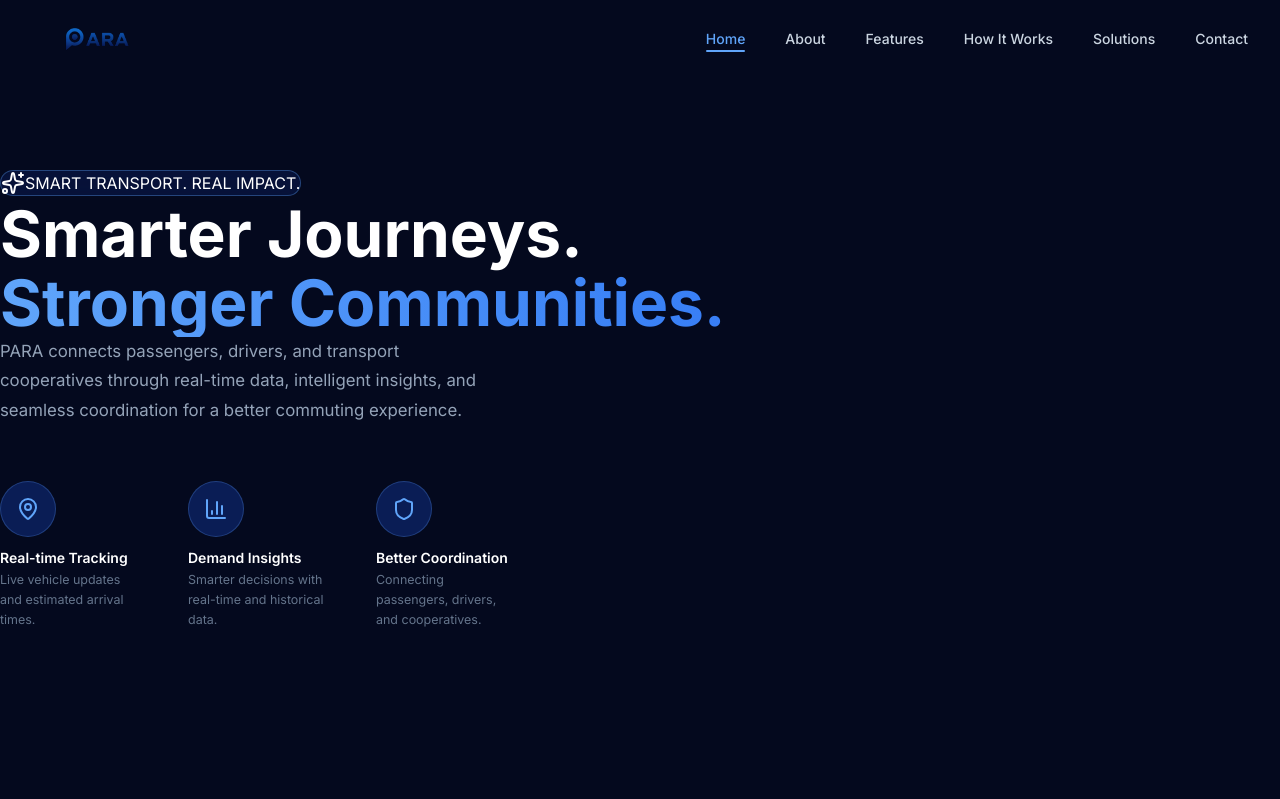
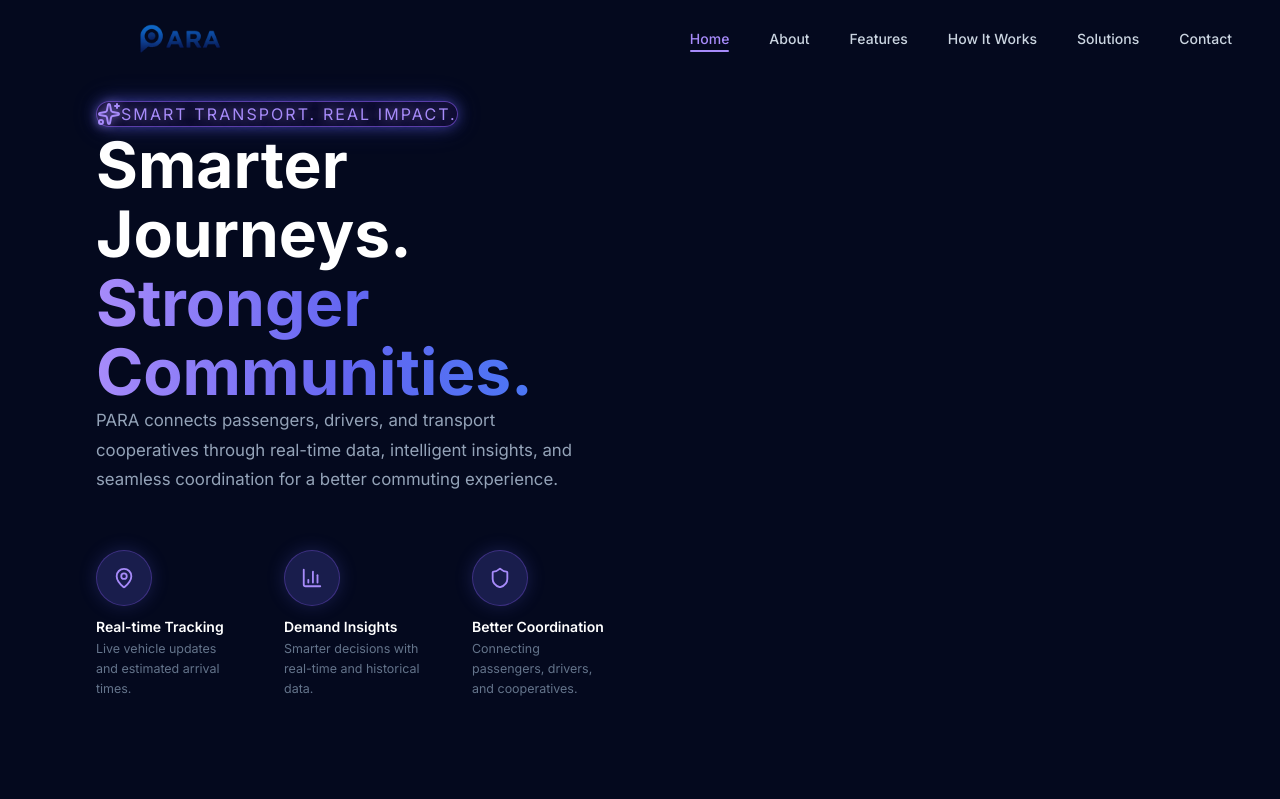
Before and after one commit to Supremo290/PARA, a Next.js app: page / in a window 1280 px wide. Shown: the top 799 px of the page. Built offline with nearby package versions, Linux system fonts and the light colour scheme.

Commit message:
Enhance Navbar and Hero components with improved styles and animations

```diff
--- a/app/components/Navbar.tsx
+++ b/app/components/Navbar.tsx
@@ -8,38 +8,32 @@ export default function Navbar() {
   const [activeLink, setActiveLink] = useState('Home')
 
   const navLinks = [
-    { label: 'Home', href: '#home' },
-    { label: 'About', href: '#about' },
-    { label: 'Features', href: '#features' },
-    { label: 'How It Works', href: '#how-it-works' },
-    { label: 'Solutions', href: '#solutions' },
-    { label: 'Contact', href: '#contact' },
+    { label: 'Home',        href: '#home' },
+    { label: 'About',       href: '#about' },
+    { label: 'Features',    href: '#features' },
+    { label: 'How It Works',href: '#how-it-works' },
+    { label: 'Solutions',   href: '#solutions' },
+    { label: 'Contact',     href: '#contact' },
   ]
 
   return (
-    <nav
-      className="fixed w-full top-0 z-50"
-      style={{
-        background: 'transparent',
-        /* No border-bottom — removed */
-      }}
-    >
-      <div style={{ maxWidth: '1280px', margin: '0 auto', paddingLeft: '2rem', paddingRight: '2rem' }}>
+    <nav className="fixed w-full top-0 z-50" style={{ background: 'transparent' }}>
+      <div style={{ maxWidth: '1280px', margin: '0 auto', paddingLeft: '6rem', paddingRight: '3rem' }}>
         <div style={{ display: 'flex', justifyContent: 'space-between', alignItems: 'center', height: '80px' }}>
 
-          {/* Logo — left-aligned naturally by flex */}
+          {/* Logo — bigger */}
           <Link href="/" style={{ display: 'flex', alignItems: 'center', textDecoration: 'none' }} onClick={() => setActiveLink('Home')}>
             <Image
               src="/para-title-logo.png"
               alt="PARA Logo"
-              width={130}
-              height={44}
+              width={168}
+              height={56}
               style={{ objectFit: 'contain' }}
               priority
             />
           </Link>
 
-          {/* Nav Links */}
+          {/* Nav links */}
           <div style={{ display: 'flex', alignItems: 'center', gap: '2.5rem' }}>
             {navLinks.map((link) => (
               <Link
@@ -48,29 +42,21 @@ export default function Navbar() {
                 onClick={() => setActiveLink(link.label)}
                 style={{ textDecoration: 'none', position: 'relative', paddingBottom: '4px' }}
               >
-                <span
-                  style={{
-                    fontSize: '0.875rem',
-                    fontWeight: 500,
-                    color: activeLink === link.label ? '#60a5fa' : '#cbd5e1',
-                    transition: 'color 0.2s',
-                  }}
-                >
+                <span style={{
+                  fontSize: '0.875rem',
+                  fontWeight: 500,
+                  color: activeLink === link.label ? '#a78bfa' : '#cbd5e1',
+                  transition: 'color 0.2s',
+                }}>
                   {link.label}
                 </span>
                 {activeLink === link.label && (
-                  <span
-                    style={{
-                      position: 'absolute',
-                      bottom: 0,
-                      left: 0,
-                      width: '100%',
-                      height: '2px',
-                      background: '#60a5fa',
-                      borderRadius: '9999px',
-                      display: 'block',
-                    }}
-                  />
+                  <span style={{
+                    position: 'absolute', bottom: 0, left: 0,
+                    width: '100%', height: '2px',
+                    background: '#a78bfa',
+                    borderRadius: '9999px', display: 'block',
+                  }} />
                 )}
               </Link>
             ))}
--- a/app/sections/Hero.tsx
+++ b/app/sections/Hero.tsx
@@ -28,19 +28,109 @@ export default function Hero() {
       className="relative min-h-screen w-full overflow-hidden flex flex-col justify-center"
       style={{ background: '#04091e' }}
     >
-      {/* ── Background: sweeping blue light highway (Image 2 style) ── */}
+      <style>{`
+        .hero-grid {
+          position: absolute; inset: 0;
+          background-image:
+            linear-gradient(rgba(139,92,246,0.05) 1px, transparent 1px),
+            linear-gradient(90deg, rgba(99,102,241,0.05) 1px, transparent 1px);
+          background-size: 64px 64px;
+          pointer-events: none;
+        }
+
+        @keyframes orbFloat1 {
+          0%,100% { transform: translate(0,0) scale(1); }
+          33%      { transform: translate(80px,-100px) scale(1.18); }
+          66%      { transform: translate(-50px,60px) scale(0.88); }
+        }
+        @keyframes orbFloat2 {
+          0%,100% { transform: translate(0,0) scale(1); }
+          40%      { transform: translate(-90px,70px) scale(1.22); }
+          70%      { transform: translate(60px,-40px) scale(0.82); }
+        }
+        @keyframes orbFloat3 {
+          0%,100% { transform: translate(0,0) scale(1); }
+          50%      { transform: translate(40px,80px) scale(1.12); }
+        }
+        @keyframes orbFloat4 {
+          0%,100% { transform: translate(0,0) scale(1); }
+          45%      { transform: translate(-60px,-70px) scale(1.08); }
+        }
+
+        .orb { position: absolute; border-radius: 50%; pointer-events: none; }
+        .orb-purple {
+          width: 700px; height: 700px;
+          background: radial-gradient(circle, rgba(139,92,246,0.3) 0%, transparent 70%);
+          top: -220px; right: -160px; filter: blur(70px);
+          animation: orbFloat1 14s ease-in-out infinite;
+        }
+        .orb-blue {
+          width: 560px; height: 560px;
+          background: radial-gradient(circle, rgba(29,78,216,0.4) 0%, transparent 70%);
+          top: -80px; right: 100px; filter: blur(60px);
+          animation: orbFloat2 17s ease-in-out infinite; animation-delay: -5s;
+        }
+        .orb-indigo {
+          width: 500px; height: 500px;
+          background: radial-gradient(circle, rgba(99,102,241,0.25) 0%, transparent 70%);
+          bottom: -120px; right: 180px; filter: blur(80px);
+          animation: orbFloat3 12s ease-in-out infinite; animation-delay: -3s;
+        }
+        .orb-cyan {
+          width: 320px; height: 320px;
+          background: radial-gradient(circle, rgba(56,189,248,0.16) 0%, transparent 70%);
+          top: 38%; left: 54%; filter: blur(50px);
+          animation: orbFloat4 10s ease-in-out infinite; animation-delay: -7s;
+        }
+
+        .corner-glow-tr {
+          position: absolute; pointer-events: none;
+          top: 0; right: 0; width: 620px; height: 420px;
+          background: radial-gradient(ellipse at top right, rgba(139,92,246,0.2) 0%, transparent 65%);
+        }
+        .corner-glow-bl {
+          position: absolute; pointer-events: none;
+          bottom: 0; left: 0; width: 500px; height: 360px;
+          background: radial-gradient(ellipse at bottom left, rgba(29,78,216,0.16) 0%, transparent 65%);
+        }
+
+        @keyframes streakPulse  { 0%,100% { opacity:0.65; } 50% { opacity:1; } }
+        @keyframes streakPulse2 { 0%,100% { opacity:0.42; } 50% { opacity:0.78; } }
+        .sp1 { animation: streakPulse  4.5s ease-in-out infinite; }
+        .sp2 { animation: streakPulse2 6s   ease-in-out infinite; animation-delay:-2s; }
+        .sp3 { animation: streakPulse2 5s   ease-in-out infinite; animation-delay:-3.5s; }
+
+        @keyframes particleDrift {
+          0%   { transform: translateY(0px) translateX(0px); opacity:0; }
+          10%  { opacity: 0.75; }
+          90%  { opacity: 0.38; }
+          100% { transform: translateY(-160px) translateX(18px); opacity:0; }
+        }
+
+        @keyframes badgeGlow {
+          0%,100% { box-shadow: 0 0 14px rgba(99,102,241,0.5), 0 0 28px rgba(99,102,241,0.2), inset 0 0 10px rgba(139,92,246,0.08); }
+          50%      { box-shadow: 0 0 28px rgba(139,92,246,0.8), 0 0 54px rgba(99,102,241,0.35), inset 0 0 18px rgba(139,92,246,0.15); }
+        }
+        .badge-pulse { animation: badgeGlow 3s ease-in-out infinite; }
+      `}</style>
+
+      {/* ── Background ── */}
       <div className="absolute inset-0 pointer-events-none overflow-hidden">
 
-        {/* Deep base gradient — blue on right */}
-        <div
-          className="absolute inset-0"
-          style={{
-            background:
-              'radial-gradient(ellipse 70% 80% at 85% 55%, rgba(20,60,180,0.55) 0%, rgba(10,20,80,0.3) 50%, transparent 75%)',
-          }}
-        />
+        {/* Subtle grid */}
+        <div className="hero-grid" />
 
-        {/* Highway light streaks — curved lines fanning from right */}
+        {/* Corner radial glows */}
+        <div className="corner-glow-tr" />
+        <div className="corner-glow-bl" />
+
+        {/* Animated orbs */}
+        <div className="orb orb-purple" />
+        <div className="orb orb-blue" />
+        <div className="orb orb-indigo" />
+        <div className="orb orb-cyan" />
+
+        {/* SVG: light beams + floating particles */}
         <svg
           className="absolute inset-0 w-full h-full"
           viewBox="0 0 1440 900"
@@ -48,153 +138,105 @@ export default function Hero() {
           xmlns="http://www.w3.org/2000/svg"
         >
           <defs>
-            <radialGradient id="streakGlow" cx="80%" cy="55%" r="50%">
-              <stop offset="0%" stopColor="#1d4ed8" stopOpacity="0.9" />
-              <stop offset="60%" stopColor="#2563eb" stopOpacity="0.3" />
+            <linearGradient id="beam1" x1="0%" y1="0%" x2="100%" y2="0%">
+              <stop offset="0%"   stopColor="#a78bfa" stopOpacity="0" />
+              <stop offset="35%"  stopColor="#7c3aed" stopOpacity="0.55" />
+              <stop offset="65%"  stopColor="#6366f1" stopOpacity="0.95" />
+              <stop offset="100%" stopColor="#3b82f6" stopOpacity="0.15" />
+            </linearGradient>
+            <linearGradient id="beam2" x1="0%" y1="0%" x2="100%" y2="0%">
+              <stop offset="0%"   stopColor="#93c5fd" stopOpacity="0" />
+              <stop offset="45%"  stopColor="#60a5fa" stopOpacity="0.45" />
+              <stop offset="75%"  stopColor="#3b82f6" stopOpacity="0.78" />
+              <stop offset="100%" stopColor="#1d4ed8" stopOpacity="0.1" />
+            </linearGradient>
+            <linearGradient id="beam3" x1="0%" y1="0%" x2="100%" y2="0%">
+              <stop offset="0%"   stopColor="#c4b5fd" stopOpacity="0" />
+              <stop offset="50%"  stopColor="#8b5cf6" stopOpacity="0.38" />
+              <stop offset="80%"  stopColor="#6366f1" stopOpacity="0.65" />
+              <stop offset="100%" stopColor="#4f46e5" stopOpacity="0.1" />
+            </linearGradient>
+            <radialGradient id="coreGlow" cx="82%" cy="49%" r="44%">
+              <stop offset="0%"   stopColor="#6366f1" stopOpacity="0.65" />
+              <stop offset="50%"  stopColor="#3b82f6" stopOpacity="0.22" />
               <stop offset="100%" stopColor="#1e3a8a" stopOpacity="0" />
             </radialGradient>
-            {/* Glowing line gradient along path */}
-            <linearGradient id="line1" x1="0%" y1="0%" x2="100%" y2="0%">
-              <stop offset="0%" stopColor="#93c5fd" stopOpacity="0" />
-              <stop offset="40%" stopColor="#60a5fa" stopOpacity="0.6" />
-              <stop offset="70%" stopColor="#3b82f6" stopOpacity="1" />
-              <stop offset="100%" stopColor="#1d4ed8" stopOpacity="0.2" />
-            </linearGradient>
-            <linearGradient id="line2" x1="0%" y1="0%" x2="100%" y2="0%">
-              <stop offset="0%" stopColor="#93c5fd" stopOpacity="0" />
-              <stop offset="50%" stopColor="#60a5fa" stopOpacity="0.4" />
-              <stop offset="80%" stopColor="#3b82f6" stopOpacity="0.8" />
-              <stop offset="100%" stopColor="#1d4ed8" stopOpacity="0.1" />
-            </linearGradient>
-            <filter id="glow">
-              <feGaussianBlur stdDeviation="3" result="blur" />
-              <feMerge>
-                <feMergeNode in="blur" />
-                <feMergeNode in="SourceGraphic" />
-              </feMerge>
+            <filter id="bBlur">
+              <feGaussianBlur stdDeviation="2.5" result="b"/>
+              <feMerge><feMergeNode in="b"/><feMergeNode in="SourceGraphic"/></feMerge>
             </filter>
-            <filter id="glow-strong">
-              <feGaussianBlur stdDeviation="6" result="blur" />
-              <feMerge>
-                <feMergeNode in="blur" />
-                <feMergeNode in="SourceGraphic" />
-              </feMerge>
+            <filter id="bBlurHard">
+              <feGaussianBlur stdDeviation="5" result="b"/>
+              <feMerge><feMergeNode in="b"/><feMergeNode in="SourceGraphic"/></feMerge>
+            </filter>
+            <filter id="pGlow">
+              <feGaussianBlur stdDeviation="2.2" result="b"/>
+              <feMerge><feMergeNode in="b"/><feMergeNode in="SourceGraphic"/></feMerge>
             </filter>
           </defs>
 
-          {/* Large radial glow behind streaks */}
-          <ellipse cx="1150" cy="500" rx="500" ry="380" fill="url(#streakGlow)" />
+          {/* Core radial behind beams */}
+          <ellipse cx="1185" cy="448" rx="490" ry="370" fill="url(#coreGlow)" />
 
-          {/* Main highway curves — fanning from right-center */}
-          {/* Center bright streak */}
-          <path
-            d="M 1440 480 C 1200 480, 950 460, 700 520"
-            stroke="url(#line1)"
-            strokeWidth="2.5"
-            fill="none"
-            filter="url(#glow-strong)"
-            opacity="0.9"
-          />
-          {/* Top arc */}
-          <path
-            d="M 1440 380 C 1250 400, 1000 390, 700 480"
-            stroke="url(#line2)"
-            strokeWidth="1.5"
-            fill="none"
-            filter="url(#glow)"
-            opacity="0.7"
-          />
-          {/* Upper outer arc */}
-          <path
-            d="M 1440 280 C 1300 310, 1100 320, 750 440"
-            stroke="#60a5fa"
-            strokeWidth="1"
-            fill="none"
-            filter="url(#glow)"
-            opacity="0.4"
-          />
-          {/* Below center */}
-          <path
-            d="M 1440 560 C 1250 550, 1000 540, 700 580"
-            stroke="url(#line2)"
-            strokeWidth="1.5"
-            fill="none"
-            filter="url(#glow)"
-            opacity="0.65"
-          />
-          {/* Lower arc */}
-          <path
-            d="M 1440 650 C 1300 630, 1100 620, 800 640"
-            stroke="#3b82f6"
-            strokeWidth="1"
-            fill="none"
-            filter="url(#glow)"
-            opacity="0.35"
-          />
-          {/* Very top faint */}
-          <path
-            d="M 1440 180 C 1350 220, 1150 240, 900 380"
-            stroke="#60a5fa"
-            strokeWidth="0.8"
-            fill="none"
-            opacity="0.25"
-          />
-          {/* Very bottom faint */}
-          <path
-            d="M 1440 750 C 1350 720, 1150 700, 850 720"
-            stroke="#3b82f6"
-            strokeWidth="0.8"
-            fill="none"
-            opacity="0.2"
-          />
+          {/* Light beams */}
+          <path className="sp1" d="M 1440 445 C 1200 445, 950 430, 680 502" stroke="url(#beam1)" strokeWidth="2.6" fill="none" filter="url(#bBlurHard)" />
+          <path className="sp2" d="M 1440 362 C 1265 378, 1025 372, 722 452" stroke="url(#beam2)" strokeWidth="1.8" fill="none" filter="url(#bBlur)" />
+          <path className="sp3" d="M 1440 272 C 1325 298, 1125 308, 782 422" stroke="url(#beam3)" strokeWidth="1.2" fill="none" filter="url(#bBlur)" opacity="0.8" />
+          <path className="sp2" d="M 1440 525 C 1265 512, 1025 508, 705 548" stroke="url(#beam2)" strokeWidth="1.6" fill="none" filter="url(#bBlur)" opacity="0.6" />
+          <path className="sp1" d="M 1440 615 C 1315 598, 1105 588, 825 610" stroke="url(#beam3)" strokeWidth="1" fill="none" filter="url(#bBlur)" opacity="0.42" />
+          <path d="M 1440 162 C 1362 198, 1162 218, 924 354" stroke="#a78bfa" strokeWidth="0.7" fill="none" opacity="0.2" />
+          <path d="M 1440 725 C 1362 698, 1152 680, 875 702" stroke="#60a5fa" strokeWidth="0.7" fill="none" opacity="0.18" />
 
-          {/* Bright core dot at convergence */}
-          <circle cx="1200" cy="480" r="6" fill="#93c5fd" opacity="0.8" filter="url(#glow-strong)" />
-          <circle cx="1200" cy="480" r="18" fill="#3b82f6" opacity="0.2" filter="url(#glow-strong)" />
+          {/* Convergence glow dot */}
+          <circle cx="1215" cy="442" r="5" fill="#c4b5fd" opacity="0.95" filter="url(#bBlurHard)" />
+          <circle cx="1215" cy="442" r="17" fill="#7c3aed" opacity="0.18" filter="url(#bBlurHard)" />
 
-          {/* Floating particles along the streaks */}
-          {[
-            [950, 490], [1050, 478], [1150, 472], [1300, 465],
-            [980, 510], [1080, 500], [1200, 510],
-            [1000, 455], [1120, 445], [1250, 440],
-            [920, 530], [1060, 545], [1180, 540],
-            [1320, 390], [1380, 370], [1280, 310],
-          ].map(([cx, cy], i) => (
+          {/* Floating particles */}
+          {([
+            [762,522,1.4,0.7,8],[852,472,1.2,0.5,11],[922,492,1.6,0.8,6],
+            [1012,462,1.3,0.62,9],[1082,447,1.1,0.42,13],[1142,432,1.5,0.7,7],
+            [1222,440,1.3,0.6,10],[1312,424,1.2,0.5,14],[1382,412,1.0,0.42,12],
+            [972,518,1.4,0.65,5],[1052,507,1.2,0.55,8],[1172,512,1.3,0.6,11],
+            [1262,500,1.1,0.45,9],[1352,487,1.0,0.4,7],[802,442,1.3,0.6,6],
+            [882,427,1.1,0.5,10],[1002,420,1.2,0.55,13],[1122,414,1.4,0.65,8],
+            [1242,410,1.3,0.5,11],[732,562,1.0,0.4,9],[1402,462,1.2,0.55,6],
+            [940,480,1.1,0.48,15],[1060,390,1.0,0.38,12],[1300,355,1.2,0.5,10],
+          ] as [number,number,number,number,number][]).map(([cx,cy,r,op,dur],i) => (
             <circle
               key={i}
-              cx={cx}
-              cy={cy}
-              r={Math.random() > 0.5 ? 1.5 : 1}
-              fill="#93c5fd"
-              opacity={0.3 + (i % 5) * 0.1}
-              filter="url(#glow)"
+              cx={cx} cy={cy} r={r}
+              fill={i % 3 === 0 ? '#c4b5fd' : i % 3 === 1 ? '#93c5fd' : '#a5b4fc'}
+              opacity={op}
+              filter="url(#pGlow)"
+              style={{ animation: `particleDrift ${dur}s ${-(i * 0.65)}s linear infinite` }}
             />
           ))}
 
-          {/* Vertical accent lines (right side) */}
-          <line x1="1380" y1="200" x2="1380" y2="340" stroke="#60a5fa" strokeWidth="1" opacity="0.3" />
-          <line x1="1350" y1="240" x2="1350" y2="360" stroke="#60a5fa" strokeWidth="0.8" opacity="0.2" />
+          {/* Vertical accent lines */}
+          <line x1="1392" y1="182" x2="1392" y2="322" stroke="#a78bfa" strokeWidth="0.8" opacity="0.28" />
+          <line x1="1364" y1="222" x2="1364" y2="348" stroke="#818cf8" strokeWidth="0.6" opacity="0.18" />
+          <line x1="1417" y1="305" x2="1417" y2="402" stroke="#60a5fa" strokeWidth="0.5" opacity="0.15" />
         </svg>
 
-        {/* Subtle top-left vignette */}
+        {/* Left vignette — keeps text readable */}
         <div
           className="absolute inset-0"
-          style={{
-            background:
-              'radial-gradient(ellipse 60% 60% at 0% 0%, rgba(4,9,30,0.7) 0%, transparent 60%)',
-          }}
+          style={{ background: 'radial-gradient(ellipse 52% 75% at 0% 50%, rgba(4,9,30,0.88) 0%, transparent 52%)' }}
         />
 
-        {/* Bottom dark fade */}
+        {/* Bottom fade */}
         <div
-          className="absolute bottom-0 left-0 right-0 h-48"
+          className="absolute bottom-0 left-0 right-0 h-56"
           style={{ background: 'linear-gradient(to top, #04091e 20%, transparent)' }}
         />
       </div>
 
       {/* ── Content ── */}
-      <div className="relative z-10 w-full max-w-7xl mx-auto px-8 lg:px-16 pt-32 pb-24">
-        <div className="max-w-xl">
+      <div
+        className="relative z-10 w-full max-w-7xl mx-auto pt-32 pb-24"
+        style={{ paddingLeft: '6rem', paddingRight: '3rem' }}
+      >
+        <div style={{ maxWidth: '560px' }}>
 
           {/* Badge */}
           <motion.div
@@ -204,15 +246,25 @@ export default function Hero() {
             className="mb-10"
           >
             <div
-              className="inline-flex items-center gap-2 px-4 py-2 rounded-full"
+              className="badge-pulse inline-flex items-center gap-2.5 px-5 py-2.5 rounded-full"
               style={{
-                border: '1px solid rgba(96,165,250,0.35)',
-                background: 'rgba(29,78,216,0.15)',
-                backdropFilter: 'blur(8px)',
+                border: '1px solid rgba(139,92,246,0.62)',
+                background: 'rgba(15,12,50,0.68)',
+                backdropFilter: 'blur(14px)',
               }}
             >
-              <Sparkles className="w-3.5 h-3.5 text-blue-400" />
-              <span className="text-xs font-semibold tracking-widest text-blue-200 uppercase">
+              <Sparkles
+                className="w-4 h-4"
+                style={{ color: '#a78bfa', filter: 'drop-shadow(0 0 5px rgba(167,139,250,0.9))' }}
+              />
+              <span
+                className="text-xs font-semibold uppercase"
+                style={{
+                  color: '#a78bfa',
+                  textShadow: '0 0 12px rgba(167,139,250,0.75)',
+                  letterSpacing: '0.13em',
+                }}
+              >
                 Smart Transport. Real Impact.
               </span>
             </div>
@@ -233,7 +285,7 @@ export default function Hero() {
               <span
                 className="block"
                 style={{
-                  background: 'linear-gradient(90deg, #60a5fa 0%, #3b82f6 50%, #2563eb 100%)',
+                  background: 'linear-gradient(90deg, #a78bfa 0%, #6366f1 45%, #3b82f6 100%)',
                   WebkitBackgroundClip: 'text',
                   WebkitTextFillColor: 'transparent',
                   backgroundClip: 'text',
@@ -249,12 +301,18 @@ export default function Hero() {
             initial={{ opacity: 0, y: 20 }}
             animate={{ opacity: 1, y: 0 }}
             transition={{ duration: 0.7, delay: 0.22 }}
-            style={{ color: '#94a3b8', fontSize: '1.05rem', lineHeight: 1.75, maxWidth: '480px', marginBottom: '3.5rem' }}
+            style={{
+              color: '#94a3b8',
+              fontSize: '1.05rem',
+              lineHeight: 1.75,
+              maxWidth: '500px',
+              marginBottom: '3.5rem',
+            }}
           >
             PARA connects passengers, drivers, and transport cooperatives through real-time data, intelligent insights, and seamless coordination for a better commuting experience.
           </motion.p>
 
-          {/* Feature Pills */}
+          {/* Feature icons */}
           <motion.div
             initial={{ opacity: 0, y: 24 }}
             animate={{ opacity: 1, y: 0 }}
@@ -271,25 +329,24 @@ export default function Hero() {
                   transition={{ duration: 0.5, delay: 0.42 + i * 0.1 }}
                   style={{ display: 'flex', flexDirection: 'column', gap: '0.75rem' }}
                 >
-                  {/* Icon circle — fixed size, never stretches */}
                   <div
                     style={{
-                      width: '56px',
-                      height: '56px',
-                      borderRadius: '50%',
-                      flexShrink: 0,
-                      display: 'flex',
-                      alignItems: 'center',
-                      justifyContent: 'center',
-                      background: 'rgba(29,78,216,0.3)',
-                      border: '1px solid rgba(96,165,250,0.25)',
+                      width: '56px', height: '56px', borderRadius: '50%',
+                      flexShrink: 0, display: 'flex', alignItems: 'center', justifyContent: 'center',
+                      background: 'rgba(99,102,241,0.22)',
+                      border: '1px solid rgba(139,92,246,0.32)',
+                      boxShadow: '0 0 18px rgba(99,102,241,0.22)',
                     }}
                   >
-                    <Icon style={{ width: '24px', height: '24px', color: '#60a5fa', flexShrink: 0 }} />
+                    <Icon style={{ width: '22px', height: '22px', color: '#a78bfa', flexShrink: 0 }} />
                   </div>
                   <div>
-                    <h3 style={{ color: '#ffffff', fontWeight: 600, fontSize: '0.875rem', marginBottom: '0.25rem' }}>{feature.title}</h3>
-                    <p style={{ color: '#64748b', fontSize: '0.78rem', lineHeight: 1.6, maxWidth: '140px' }}>{feature.description}</p>
+                    <h3 style={{ color: '#ffffff', fontWeight: 600, fontSize: '0.875rem', marginBottom: '0.25rem' }}>
+                      {feature.title}
+                    </h3>
+                    <p style={{ color: '#64748b', fontSize: '0.78rem', lineHeight: 1.6, maxWidth: '140px' }}>
+                      {feature.description}
+                    </p>
                   </div>
                 </motion.div>
               )
```
